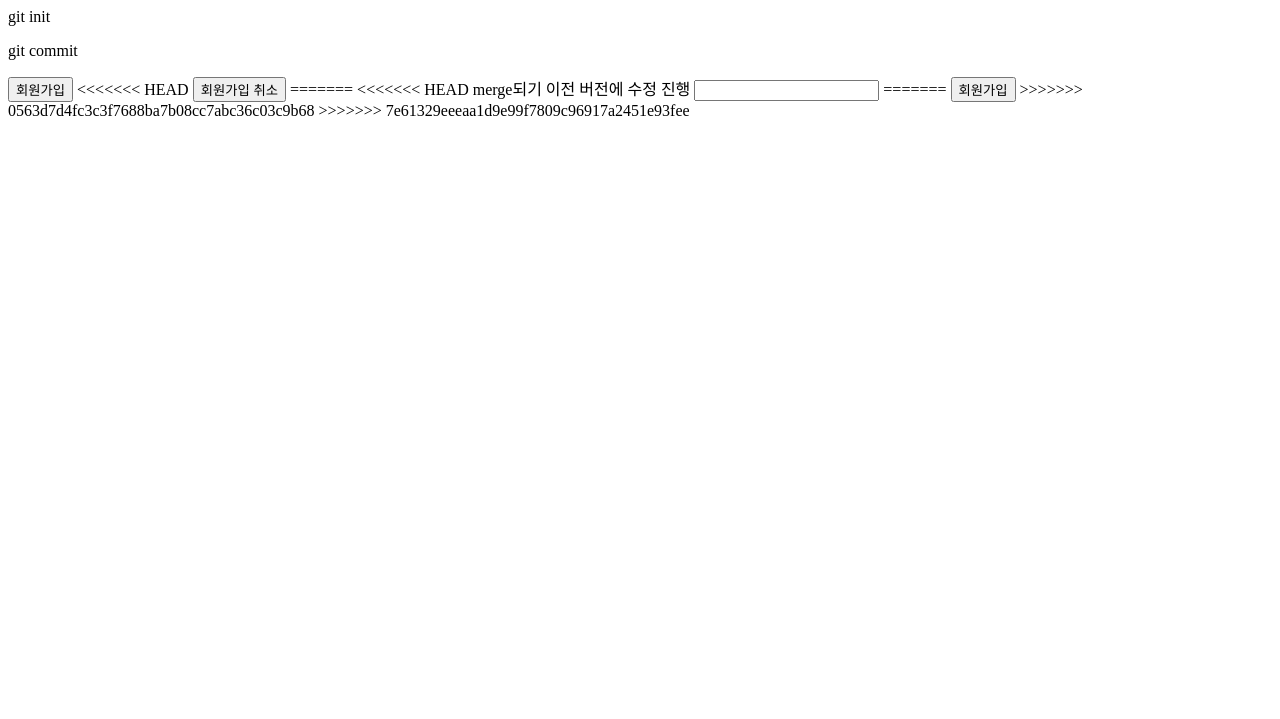
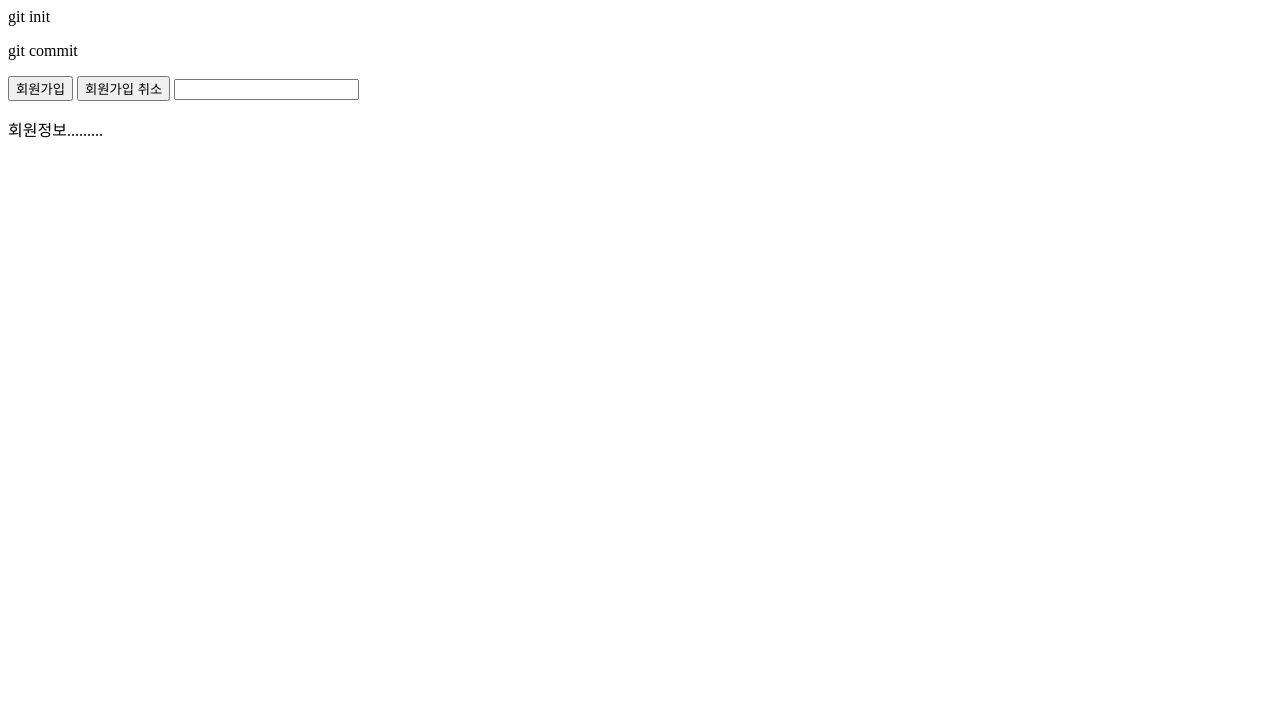
Before and after one commit to Junbya/company2-project, a plain HTML site: page index.html in a window 1280 px wide. Shown: the part 81-800 px from the top of the page. Drawn offline with Linux system fonts and the light colour scheme.

Commit message:
version 1.3.1

```diff
--- a/index.html
+++ b/index.html
@@ -16,16 +16,11 @@
     <!-- 첫번째 변경 -->
     <button>회원가입</button>
 
-<<<<<<< HEAD
     <!-- 두번째 변경 -->
     <button>회원가입 취소</button>
-=======
-<<<<<<< HEAD
-    merge되기 이전 버전에 수정 진행
+
     <input type="text">
-=======
-    <button>회원가입</button>
->>>>>>> 0563d7d4fc3c3f7688ba7b08cc7abc36c03c9b68
->>>>>>> 7e61329eeeaa1d9e99f7809c96917a2451e93fee
+
+    <p>회원정보.........</p>
 </body>
 </html>
```
